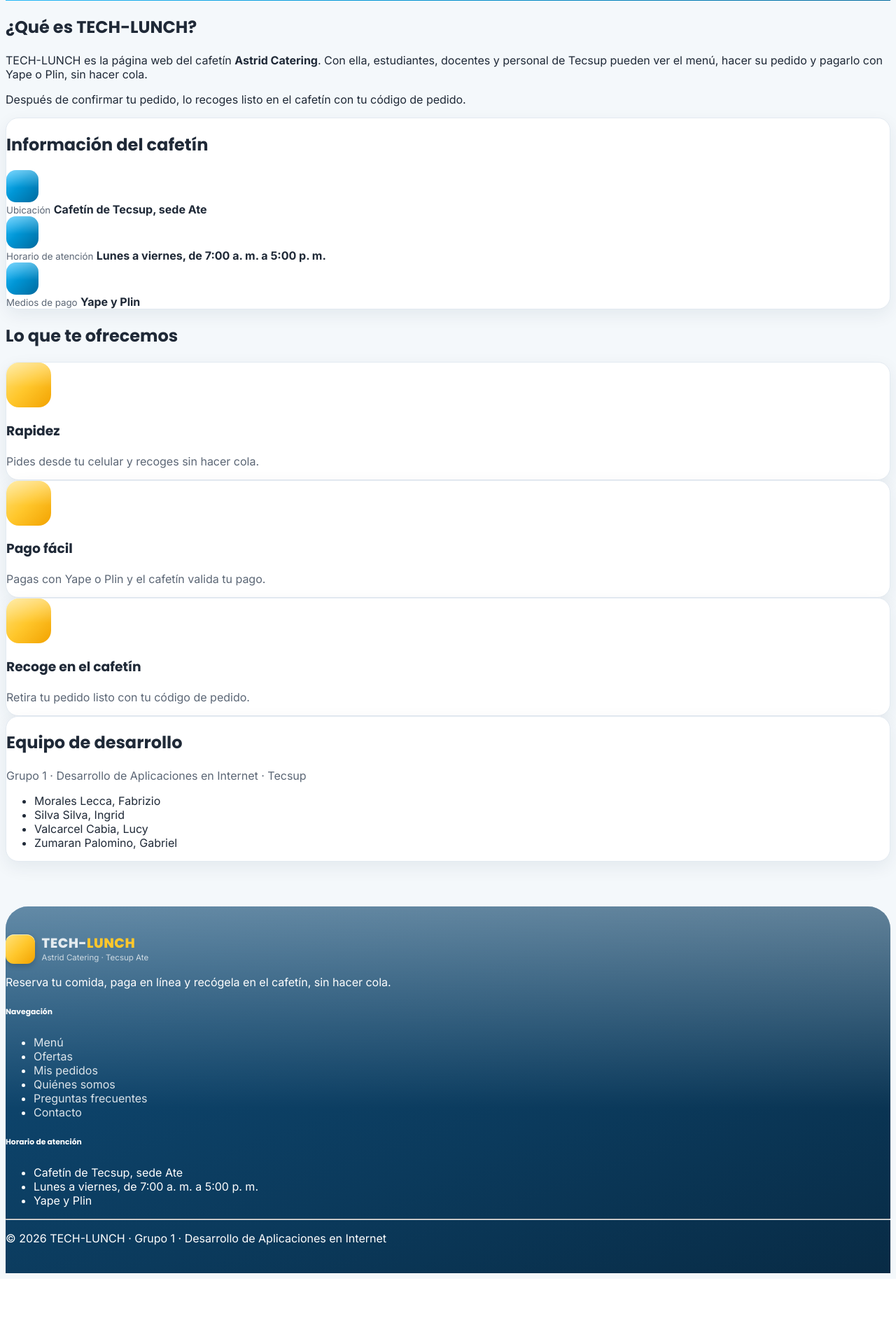
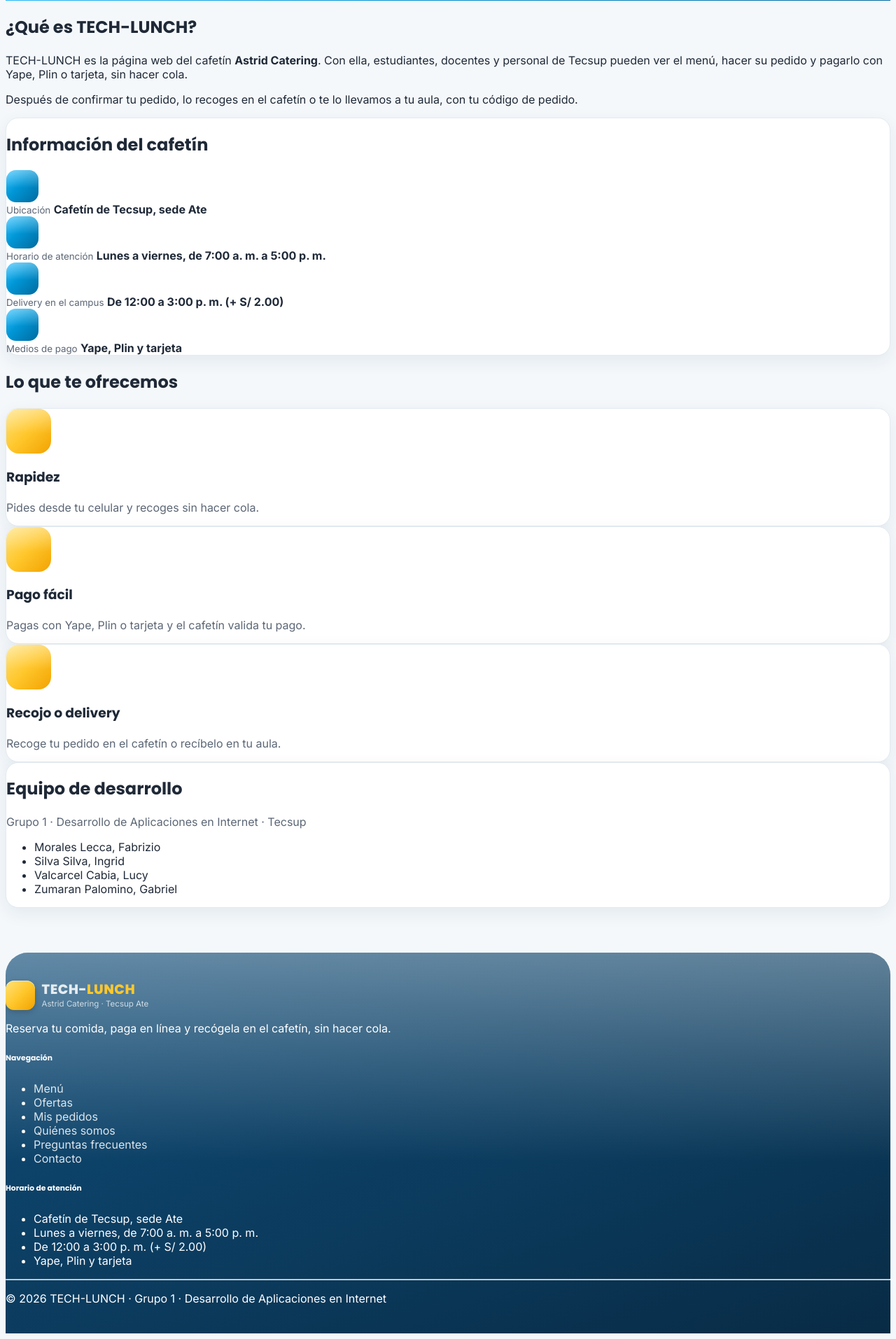
Before and after one commit to lucyvalcarcel-blip/tech-lunch, a Laravel app: page /quienes-somos in a window 1280 px wide. Shown: the part 317-2230 px from the top of the page at 70% size. Before the commit the page ends 2136 px from the top, so only its background shows below. Run offline with Laravel 12, Linux system fonts and the light colour scheme; style sheets or scripts are compiled from the project's sources; parts of the project's set-up code (start-up, migrations or seed data) failed here and were passed over; some libraries are stand-ins or nearby versions.

Commit message:
Actualiza textos: pago con tarjeta y delivery por zonas

```diff
--- a/app/Http/Controllers/HomeController.php
+++ b/app/Http/Controllers/HomeController.php
@@ -11,8 +11,8 @@ class HomeController extends Controller
     {
         $pasos = [
             ['icono' => 'bi-hand-index-thumb', 'color' => 'satin-azul', 'titulo' => '1. Elige', 'texto' => 'Revisa el menú del día, las bebidas y los snacks, y agrégalos a tu carrito.'],
-            ['icono' => 'bi-phone', 'color' => 'satin-amarillo', 'titulo' => '2. Paga', 'texto' => 'Paga con Yape o Plin y registra tu número de operación.'],
-            ['icono' => 'bi-bag-check', 'color' => 'satin-azul', 'titulo' => '3. Recibe', 'texto' => 'Recibe listo en el cafetín con tu código de pedido.'],
+            ['icono' => 'bi-phone', 'color' => 'satin-amarillo', 'titulo' => '2. Paga', 'texto' => 'Paga con Yape o Plin o tarjeta de débito o crédito.'],
+            ['icono' => 'bi-bag-check', 'color' => 'satin-azul', 'titulo' => '3. Recibe', 'texto' => 'Recógelo en el cafetín o recibelo en tu aula con tu código de pedido.'],
         ];
 
                 // Productos destacados y activos, con su categoría
--- a/app/Http/Controllers/InformacionController.php
+++ b/app/Http/Controllers/InformacionController.php
@@ -10,8 +10,8 @@ class InformacionController extends Controller
     {
         $valores = [
             ['icono' => 'bi-lightning-charge', 'titulo' => 'Rapidez', 'texto' => 'Pides desde tu celular y recoges sin hacer cola.'],
-            ['icono' => 'bi-phone', 'titulo' => 'Pago fácil', 'texto' => 'Pagas con Yape o Plin y el cafetín valida tu pago.'],
-            ['icono' => 'bi-geo-alt', 'titulo' => 'Recoge en el cafetín', 'texto' => 'Retira tu pedido listo con tu código de pedido.'],
+            ['icono' => 'bi-phone', 'titulo' => 'Pago fácil', 'texto' => 'Pagas con Yape, Plin o tarjeta y el cafetín valida tu pago.'],
+            ['icono' => 'bi-geo-alt', 'titulo' => 'Recojo o delivery', 'texto' => 'Recoge tu pedido en el cafetín o recíbelo en tu aula.'],
         ];
 
         $equipo = [
@@ -33,11 +33,11 @@ class InformacionController extends Controller
             ],
             [
                 'pregunta' => '¿Cómo pago mi pedido?',
-                'respuesta' => 'Paga con Yape o Plin y escribe el número de operación al confirmar tu pedido. El personal del cafetín revisa el pago y tu pedido pasa a Confirmado.',
+                'respuesta' => 'Con Yape o Plin escribe el número de operación; con tarjeta de débito o crédito, sus datos. El personal del cafetín revisa el pago y tu pedido pasa a Confirmado.',
             ],
             [
                 'pregunta' => '¿Hay delivery?',
-                'respuesta' => 'Todavía no. Por ahora el pedido se recoge en el cafetín con tu código. El delivery estará disponible próximamente.',
+                'respuesta' => 'Sí, dentro del campus de 12:00 a 3:00 p. m., por S/ 2.00. Elige tu zona, tu aula y la hora; te esperamos hasta 10 minutos después.',
             ],
             [
                 'pregunta' => '¿Cómo sé que mi pedido está listo?',
--- a/resources/views/acerca-de.blade.php
+++ b/resources/views/acerca-de.blade.php
@@ -19,11 +19,11 @@
                     <p>
                         {{ $tienda }} es la página web del cafetín <strong>Astrid Catering</strong>.
                         Con ella, estudiantes, docentes y personal de Tecsup pueden ver el menú,
-                        hacer su pedido y pagarlo con Yape o Plin, sin hacer cola.
+                        hacer su pedido y pagarlo con Yape, Plin o tarjeta, sin hacer cola.
                     </p>
                     <p class="mb-0">
-                        Después de confirmar tu pedido, lo recoges listo en el cafetín
-                        con tu código de pedido.
+                       Después de confirmar tu pedido, lo recoges en el cafetín o te lo
+                       llevamos a tu aula, con tu código de pedido.
                     </p>
                 </div>
                 <div class="col-lg-5">
--- a/resources/views/auth/registro.blade.php
+++ b/resources/views/auth/registro.blade.php
@@ -13,7 +13,7 @@
                             </p>
                             <div class="d-flex gap-4 small" style="opacity:.9">
                                 <span><i class="bi bi-lightning-charge me-1"></i> Rápido</span>
-                                <span><i class="bi bi-phone me-1"></i> Yape y Plin</span>
+                                <span><i class="bi bi-phone me-1"></i> Yape, Plin y tarjeta</span>
                                 <span><i class="bi bi-cup-hot me-1"></i> Sin colas</span>
                             </div>
                         </div>
--- a/resources/views/components/info-cafetin.blade.php
+++ b/resources/views/components/info-cafetin.blade.php
@@ -4,7 +4,8 @@
     $datos = [
         ['icono' => 'bi-geo-alt', 'etiqueta' => 'Ubicación', 'valor' => 'Cafetín de Tecsup, sede Ate'],
         ['icono' => 'bi-clock', 'etiqueta' => 'Horario de atención', 'valor' => 'Lunes a viernes, de 7:00 a. m. a 5:00 p. m.'],
-        ['icono' => 'bi-phone', 'etiqueta' => 'Medios de pago', 'valor' => 'Yape y Plin'],
+        ['icono' => 'bi-truck', 'etiqueta' => 'Delivery en el campus', 'valor' => 'De 12:00 a 3:00 p. m. (+ S/ 2.00)'],
+        ['icono' => 'bi-phone', 'etiqueta' => 'Medios de pago', 'valor' => 'Yape, Plin y tarjeta'],
     ];
 @endphp
 
--- a/resources/views/inicio.blade.php
+++ b/resources/views/inicio.blade.php
@@ -10,7 +10,7 @@
                 <div class="col-lg-6">
                     <span class="insignia insignia-oferta mb-3"><i class="bi bi-lightning-charge-fill me-1"></i> Nuevo en Tecsup</span>
                     <h1 class="mb-3">Pide tu almuerzo <span>sin hacer cola</span></h1>
-                    <p class="lead mb-4">Elige del menú del cafetín, paga con Yape o Plin y recógelo listo, sin hacer cola.</p>
+                    <p class="lead mb-4">Elige del menú del cafetín, paga con Yape, Plin o tarjeta, y recógelo o recíbelo en tu aula, sin hacer cola.</p>
                     <div class="d-flex flex-wrap gap-3">
                         <a href="{{ Route::has('menu') ? route('menu') : '#' }}" class="btn btn-tl-amarillo btn-lg"><i class="bi bi-journal-text me-2"></i>Ver menú</a>
                         <a href="#como-funciona" class="btn btn-blanco btn-lg">Cómo funciona</a>
```
